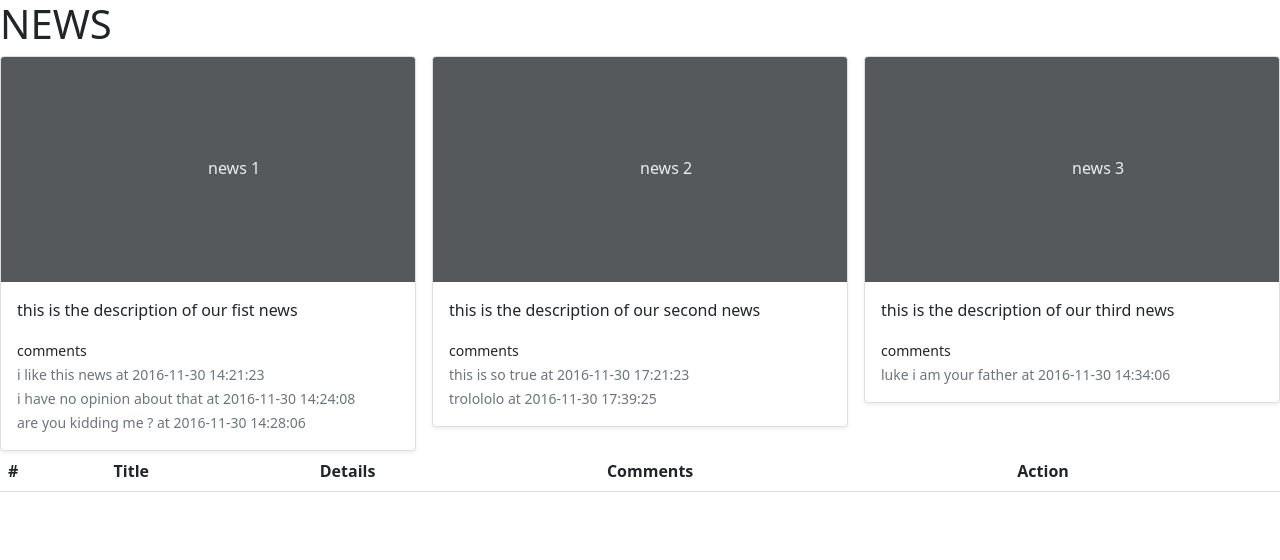
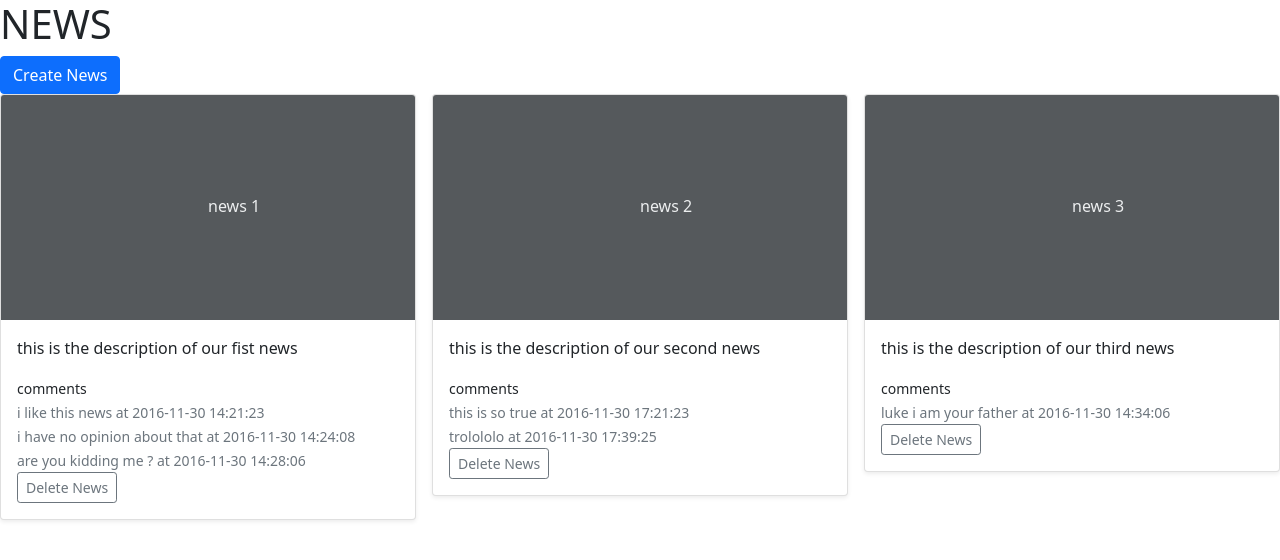
Before and after one commit to perezgarrym/optimy_php_test, a PHP site: page / in a window 1280 px wide. Shown: the top 560 px of the page. Run offline with PHP 8.4, Linux system fonts and the light colour scheme; data comes from the database, SQL or seed files in the repository; lists and menus that the app fills with data are empty.

Commit message:
add delete and create function
add delete and create function

```diff
--- a/api.php
+++ b/api.php
@@ -2,7 +2,7 @@
 # load bootstrap
 require __DIR__ . "/bootstrap/bootstrap.php";
 $path = explode('/', @$_SERVER['PATH_INFO']);
-require_once(PROJECT_ROOT_PATH . '/modules/news/controller/v1/News_controller.php');
+
 $controller = $path[1].'_controller';
 
 function return_404() {
@@ -16,7 +16,11 @@ if (class_exists($controller)) {
 	$strMethodName = $path[2];
 
 	if (method_exists($ctr, $strMethodName)) {
-		return $ctr->{$strMethodName}();
+		if (isset($path[3]) && $path[3] != '') {
+			return $ctr->{$strMethodName}($path[3]);
+		} else {
+			return $ctr->{$strMethodName}();
+		}
 	}
 }
 
--- a/assets/js/news.js
+++ b/assets/js/news.js
@@ -12,8 +12,9 @@ const app = {
 			});
 		},
 		populate_data: function (data) {
+			$('#news_containter').html('');
+
 			$.each(data, function( index, value ) {
-
 			  	let comments = ``;
 			  	$.each(value['comments'], function( index, comm ) {
           			console.log(comm['body']);
@@ -21,7 +22,7 @@ const app = {
           			comments += `</br><small class="text-muted">${comm['body']} at ${comm['created_at']} </small>`;
           		});
 			  	let row = `
-				  	<div class="col">
+				  	<div class="col news-block" data-id='${value['id']}' >
 			          <div class="card shadow-sm">
 			            <svg class="bd-placeholder-img card-img-top" width="100%" height="225" xmlns="http://www.w3.org/2000/svg" role="img" aria-label="Placeholder: Thumbnail" preserveAspectRatio="xMidYMid slice" focusable="false"><title>Placeholder</title><rect width="100%" height="100%" fill="#55595c"></rect><text x="50%" y="50%" fill="#eceeef" dy=".3em">${value['title']}</text></svg>
 
@@ -30,17 +31,64 @@ const app = {
 
 			              <small class="text">comments</small>
 			              `+comments+`
+			              </br>
+			              <div class="btn-group">
+		                      <button data-id='${value['id']}' type="button" class="delete-news btn btn-sm btn-outline-secondary">Delete News</button>
+		                      <!-- <button data-id='${value['id']}' type="button" class="view-news btn btn-sm btn-outline-secondary">Edit</button> -->
+		                    </div>
 			            </div>
 			          </div>
 			        </div>`;
 
 			    $('#news_containter').append(row);
 			});
+		},
+		init_delete: function () {
+			$(document).delegate(".delete-news", "click", function(e){
+				e.preventDefault();
+				let id = $(this).data('id');
+				$.ajax({
+				    url: `api.php/news/delete/${id}`,
+				    type: 'DELETE',
+				    success: function(res) {
+				    	app.news.init();
+				    },
+				    error: function(data){
+				    	alert('Delete Failed');
+				    }
+				});
+			});
+		},
+		init_upsert_news: function () {
+			$("#news-form").submit(function(e){
+                e.preventDefault(e);
 
+                let payload = {
+		            title: $("#titleInput").val(),
+		            body:$("#bodyArea").val(),
+		        }
+
+                $.ajax({
+				    url: `api.php/news/upsertnews`,
+				    type: 'POST',
+				    dataType: 'json',
+				    data: JSON.stringify(payload),
+				    success: function(res) {
+				    	app.news.init();
+				    	$('#newsModal').modal('toggle');
+				    	$('#newsModal input, #newsModal textarea').val('');
+				    },
+				    error: function(data){
+				    	alert('Delete Failed');
+				    }
+				});
+            });
 		}
 	}
 }
 
 $(document).ready(function () {
 	app.news.init();
+	app.news.init_delete();
+	app.news.init_upsert_news();
 })
--- a/index.php
+++ b/index.php
@@ -17,24 +17,39 @@ require __DIR__ . "/bootstrap/bootstrap.php";
   </head>
   <body>
   	<h1>NEWS</h1>
-
+  	<button type="button" class="btn btn-primary" data-bs-toggle="modal" data-bs-target="#newsModal">Create News</button>
   	<div id="news_containter" class="row row-cols-1 row-cols-sm-2 row-cols-md-3 g-3">
     </div>
 
+    <!-- Modal -->
+		<div class="modal fade" id="newsModal" tabindex="-1" aria-labelledby="NewsModalLabel" aria-hidden="true">
+		  <div class="modal-dialog">
+		    <div class="modal-content">
+		      <div class="modal-header">
+		        <h5 class="modal-title" id="NewsModalLabel">Create News</h5>
+		        <button type="button" class="btn-close" data-bs-dismiss="modal" aria-label="Close"></button>
+		      </div>
+		      <form class="needs-validation" id="news-form">
+			      <div class="modal-body">
+				      	<input type="hidden" id="news-id-input">
+				        <div class="mb-3">
+								  <label for="titleInput" class="form-label">Title</label>
+								  <input type="input" required class="form-control" id="titleInput" placeholder="Title">
+								</div>
+								<div class="mb-3">
+								  <label for="bodyArea" class="form-label">Body</label>
+								  <textarea class="form-control" id="bodyArea" required rows="3"></textarea>
+								</div>
+			      </div>
+			      <div class="modal-footer">
+			        <button type="button" class="btn btn-secondary" data-bs-dismiss="modal">Close</button>
+			        <button type="submit" class="btn btn-primary" id="save-news" >Save</button>
+			      </div>
+		      </form>
+		    </div>
+		  </div>
+		</div>
 
-  	<table id="news_table" class="table table-striped table-hover">
-	  <thead>
-	    <tr>
-	      <th scope="col">#</th>
-	      <th scope="col">Title</th>
-	      <th scope="col">Details</th>
-	      <th scope="col">Comments</th>
-	      <th scope="col">Action</th>
-	    </tr>
-	  </thead>
-	  <tbody>
-	  </tbody>
-	</table>
     <script src="https://cdn.jsdelivr.net/npm/bootstrap@5.1.3/dist/js/bootstrap.bundle.min.js" integrity="sha384-ka7Sk0Gln4gmtz2MlQnikT1wXgYsOg+OMhuP+IlRH9sENBO0LRn5q+8nbTov4+1p" crossorigin="anonymous"></script>
     <script src="https://ajax.googleapis.com/ajax/libs/jquery/3.6.0/jquery.min.js"></script>
     <script src="/assets/js/news.js?v=<?=date('YmdHi')?>"></script>
--- a/modules/news/controller/v1/News_controller.php
+++ b/modules/news/controller/v1/News_controller.php
@@ -37,4 +37,56 @@ class News_controller extends Main_controller
                 array('Content-Type: application/json', 'HTTP/1.1 422 Unprocessable Entity')
             );
 	}
+
+
+
+
+	/**
+	 * [delete description]
+	 * @param  [type] $id [description]
+	 * @return [type]     [description]
+	 */
+	public function delete($id)
+	{
+		$requestMethod = $_SERVER["REQUEST_METHOD"];
+
+		if ($requestMethod == 'DELETE') {
+			$data = $this->db->deleteNews($id);
+
+			return $this->sendOutput(json_encode($data), array('Content-Type: application/json', 'HTTP/1.1 200 OK'));
+
+		}
+
+        return $this->sendOutput(json_encode(array('error' => 'Method not supported')),
+                array('Content-Type: application/json', 'HTTP/1.1 422 Unprocessable Entity')
+            );
+	}
+
+
+
+	public function upsertNews()
+	{
+		$requestMethod = $_SERVER["REQUEST_METHOD"];
+
+		if ($requestMethod == 'POST') {
+			$payload = json_decode(file_get_contents('php://input'), true);
+
+			if(!isset($payload['title']) || !isset($payload['body'])) {
+				return $this->sendOutput(json_encode(array('error' => 'Missing Param')),
+	                array('Content-Type: application/json', 'HTTP/1.1 422 Unprocessable Entity')
+	            );
+			}
+
+			$data = $this->db->addNews($payload['title'], $payload['body']);
+
+			return $this->sendOutput(json_encode($data), array('Content-Type: application/json', 'HTTP/1.1 200 OK'));
+
+		} elseif ($requestMethod == 'PATCH') {
+
+		}
+
+        return $this->sendOutput(json_encode(array('error' => 'Method not supported')),
+                array('Content-Type: application/json', 'HTTP/1.1 422 Unprocessable Entity')
+            );
+	}
 }
--- a/modules/news/model/v1/News_model.php
+++ b/modules/news/model/v1/News_model.php
@@ -32,6 +32,8 @@ class News_model extends Main_model
 		return $news;
 	}
 
+
+
 	/**
 	 * [getComments get comments of news]
 	 * @param  [int] $newsID [news id of comments]
@@ -41,4 +43,47 @@ class News_model extends Main_model
 	{
 		return $this->db->select("SELECT * FROM comment WHERE news_id = {$newsID}");
 	}
+
+
+
+	/**
+	 * [deleteNews delete news]
+	 * @param  [type] $newsID [description]
+	 * @return [type]         [description]
+	 */
+	public function deleteNews($newsID)
+	{
+		# delete comments first
+		$this->deleteComments($newsID);
+
+		#delete head
+		$sql = "DELETE FROM `news` WHERE `id`= {$newsID}";
+
+		if($this->db->exec($sql)) {
+			return ['message' => 'deleted'];
+		} else {
+			return ['message' => 'nothing to delete'];
+		}
+	}
+
+
+
+	private function deleteComments($newsID)
+	{
+		$sql = "DELETE FROM `comment` WHERE `news_id`= {$newsID}";
+		return $this->db->exec($sql);
+	}
+
+
+
+	public function addNews($title, $body)
+	{
+		$sql = "INSERT INTO `news` (`title`, `body`, `created_at`) VALUES('". $title . "','" . $body . "','" . date('Y-m-d') . "')";
+
+		if($this->db->exec($sql)) {
+			return ['message' => 'news added'];
+		} else {
+			return ['message' => 'fail to add'];
+		}
+	}
 }
```
